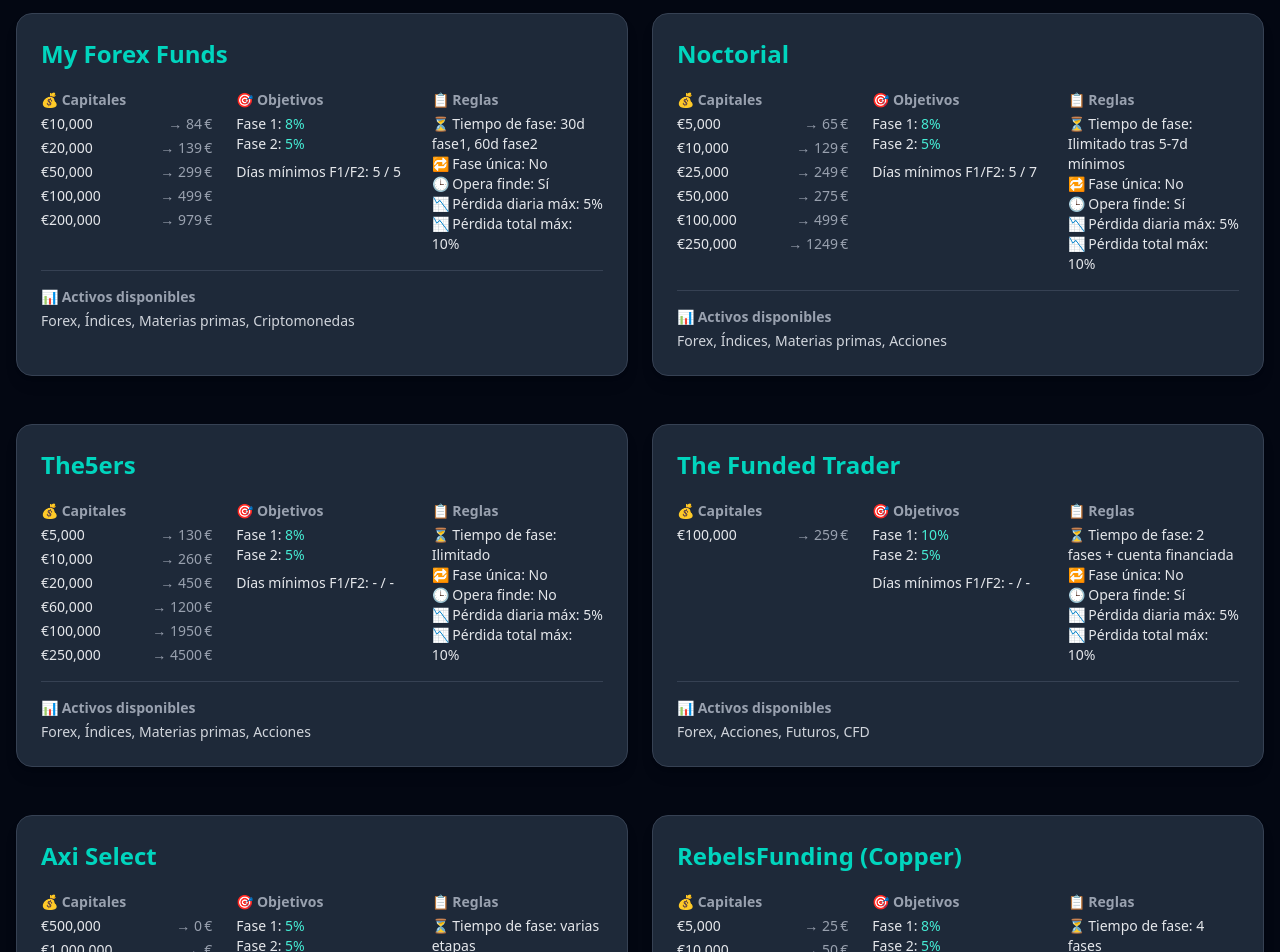
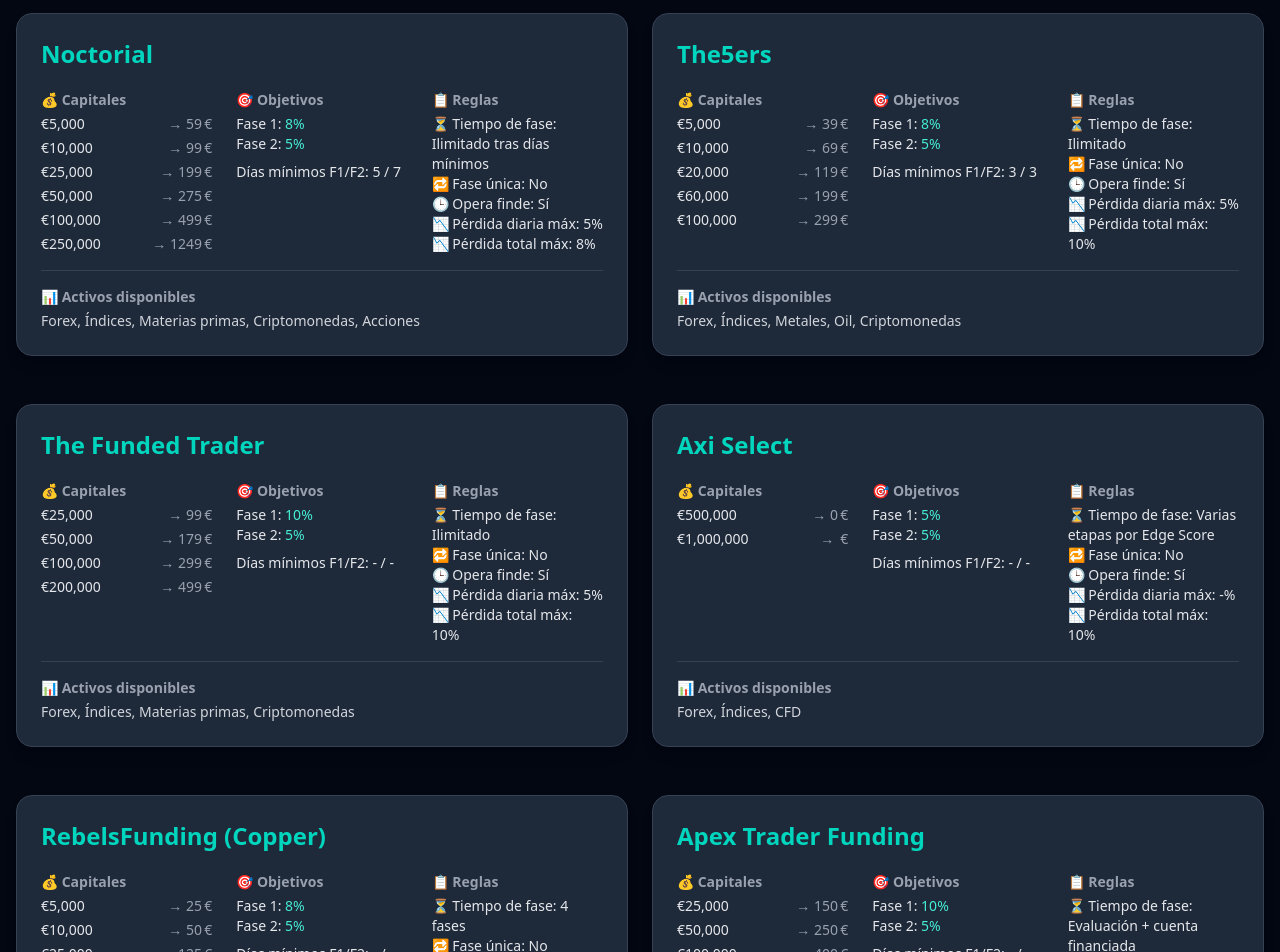
Before and after one commit to jaimejportero/comparador-fondeo, a React (Vite) app: page /comparador in a window 1280 px wide. Shown: the part 1560-2512 px from the top of the page. Built offline with nearby package versions, Linux system fonts and the light colour scheme.

Commit message:
Nuevas reseñas

```diff
--- a/src/data/cuentas.ts
+++ b/src/data/cuentas.ts
@@ -1,26 +1,19 @@
-export interface CuentaFondeada {
-  nombre: string;
-  capitales: number[];
-  precios: number[];
-  tiempoFase: string;
-  tiempoFaseTipo?: "ilimitado" | "30-60" | "otro";
-  objetivo_fase1: number;
-  objetivo_fase2: number;
-  dias_min_fase1?: number;
-  dias_min_fase2?: number;
-  precio_original?: number;
-  fase_unica?: boolean;
-  mantiene_finde: boolean;
-  activos: string[];
-  perdidas_max_diaria?: number;
-  perdidas_max_total?: number;
-}
+import type { CuentaFondeada } from "./types"; // ajusta el path si lo tienes en otro sitio
+
+// ⚠️ CAMBIOS RESPECTO A TU VERSIÓN ORIGINAL:
+// - My Forex Funds ELIMINADA: cerrada por reguladores en agosto 2023, caso CFTC
+// - FTMO: precios actualizados (€155-€1080), capitales corregidos (sin 30k ni 80k ni 160k)
+// - FTMO: mantiene_finde FALSE en cuenta Normal (solo Swing permite fin de semana en funded)
+// - The5ers: precios actualizados, capitales corregidos, mantiene_finde TRUE
+// - Noctorial: precios actualizados (€59-€1249), drawdown total corregido a 8%
+// - E8 Funding: mantiene_finde TRUE (sí permite fin de semana en evaluación)
+// - FXIFY: capitales y precios actualizados, max capital $400k
 
 export const cuentasData: CuentaFondeada[] = [
-   {
+  {
     nombre: "FTMO",
-    capitales: [10000, 20000, 30000, 80000, 100000, 160000],
-    precios: [180, 340, 500, 860, 1000, 1600],
+    capitales: [10000, 25000, 50000, 100000, 200000],
+    precios: [155, 250, 345, 540, 1080], // EUR, precios estándar 2026
     tiempoFase: "Ilimitado (mín. 4 días por fase)",
     tiempoFaseTipo: "ilimitado",
     objetivo_fase1: 10,
@@ -28,7 +21,7 @@
     dias_min_fase1: 4,
     dias_min_fase2: 4,
     fase_unica: false,
-    mantiene_finde: true,
+    mantiene_finde: false, // cuenta Normal no permite finde en funded; Swing sí (cuenta aparte)
     activos: ["Forex", "Índices", "Materias primas", "Criptomonedas", "Acciones"],
     perdidas_max_diaria: 5,
     perdidas_max_total: 10
@@ -37,26 +30,57 @@
     nombre: "E8 Funding",
     capitales: [25000, 50000, 100000, 250000],
     precios: [228, 448, 868, 2188],
-    tiempoFase: "Ilimitado, fase1:30d, fase2:60d",
-    tiempoFaseTipo: "30-60",
+    tiempoFase: "Ilimitado",
+    tiempoFaseTipo: "ilimitado",
     objetivo_fase1: 8,
     objetivo_fase2: 5,
     fase_unica: false,
-    mantiene_finde: false,
-    activos: ["Forex", "Índices", "Metales", "Acciones"],
+    mantiene_finde: true,
+    activos: ["Forex", "Índices", "Metales", "Acciones", "Criptomonedas"],
     perdidas_max_diaria: 5,
     perdidas_max_total: 8
   },
+  // ❌ My Forex Funds ELIMINADA — cerrada por la CFTC en agosto 2023
   {
-    nombre: "My Forex Funds",
-    capitales: [10000, 20000, 50000, 100000, 200000],
-    precios: [84, 139, 299, 499, 979],
-    tiempoFase: "30d fase1, 60d fase2",
-    tiempoFaseTipo: "30-60",
+    nombre: "Noctorial",
+    capitales: [5000, 10000, 25000, 50000, 100000, 250000],
+    precios: [59, 99, 199, 275, 499, 1249], // EUR, actualizados 2026
+    tiempoFase: "Ilimitado tras días mínimos",
+    tiempoFaseTipo: "ilimitado",
     objetivo_fase1: 8,
     objetivo_fase2: 5,
     dias_min_fase1: 5,
-    dias_min_fase2: 5,
+    dias_min_fase2: 7,
+    fase_unica: false,
+    mantiene_finde: true,
+    activos: ["Forex", "Índices", "Materias primas", "Criptomonedas", "Acciones"],
+    perdidas_max_diaria: 5,
+    perdidas_max_total: 8 // drawdown total es 8% en Noctorial, no 10%
+  },
+  {
+    nombre: "The5ers",
+    capitales: [5000, 10000, 20000, 60000, 100000],
+    precios: [39, 69, 119, 199, 299], // USD, programa High Stakes 2026
+    tiempoFase: "Ilimitado",
+    tiempoFaseTipo: "ilimitado",
+    objetivo_fase1: 8,
+    objetivo_fase2: 5,
+    dias_min_fase1: 3, // 3 días rentables mínimo
+    dias_min_fase2: 3,
+    fase_unica: false,
+    mantiene_finde: true, // permite overnight y fin de semana
+    activos: ["Forex", "Índices", "Metales", "Oil", "Criptomonedas"],
+    perdidas_max_diaria: 5,
+    perdidas_max_total: 10
+  },
+  {
+    nombre: "The Funded Trader",
+    capitales: [25000, 50000, 100000, 200000],
+    precios: [99, 179, 299, 499],
+    tiempoFase: "Ilimitado",
+    tiempoFaseTipo: "ilimitado",
+    objetivo_fase1: 10,
+    objetivo_fase2: 5,
     fase_unica: false,
     mantiene_finde: true,
     activos: ["Forex", "Índices", "Materias primas", "Criptomonedas"],
@@ -64,80 +88,36 @@
     perdidas_max_total: 10
   },
   {
-    nombre: "Noctorial",
-    capitales: [5000, 10000, 25000, 50000, 100000, 250000],
-    precios: [65, 129, 249, 275, 499, 1249],
-    tiempoFase: "Ilimitado tras 5‑7d mínimos",
-    tiempoFaseTipo: "ilimitado",
-    objetivo_fase1: 8,
-    objetivo_fase2: 5,
-    dias_min_fase1: 5,
-    dias_min_fase2: 7,
-    fase_unica: false,
-    mantiene_finde: true,
-    activos: ["Forex", "Índices", "Materias primas", "Acciones"],
-    perdidas_max_diaria: 5,
-    perdidas_max_total: 10
-  },
-  {
-    nombre: "The5ers",
-    capitales: [5000, 10000, 20000, 60000, 100000, 250000],
-    precios: [130, 260, 450, 1200, 1950, 4500],
-    tiempoFase: "Ilimitado",
-    tiempoFaseTipo: "ilimitado",
-    objetivo_fase1: 8,
-    objetivo_fase2: 5,
-    fase_unica: false,
-    mantiene_finde: false,
-    activos: ["Forex", "Índices", "Materias primas", "Acciones"],
-    perdidas_max_diaria: 5,
-    perdidas_max_total: 10
-  },
-  {
-    nombre: "The Funded Trader",
-    capitales: [100000], // ejemplo
-    precios: [259],
-    tiempoFase: "2 fases + cuenta financiada",
-    tiempoFaseTipo: "30-60",
-    objetivo_fase1: 10,
-    objetivo_fase2: 5,
-    fase_unica: false,
-    mantiene_finde: true,
-    activos: ["Forex","Acciones","Futuros","CFD"],
-    perdidas_max_diaria: 5, // 5%
-    perdidas_max_total: 10   // 10% :contentReference[oaicite:1]{index=1}
-  },
-  {
     nombre: "Axi Select",
-    capitales: [500000,1000000],
-    precios: [0], // gratis
-    tiempoFase: "varias etapas",
+    capitales: [500000, 1000000],
+    precios: [0], // sin coste de entrada
+    tiempoFase: "Varias etapas por Edge Score",
     objetivo_fase1: 5,
     objetivo_fase2: 5,
     fase_unica: false,
     mantiene_finde: true,
-    activos: ["Forex","Índices","CFD"],
+    activos: ["Forex", "Índices", "CFD"],
     perdidas_max_diaria: undefined,
-    perdidas_max_total: 10  // 10% por fase :contentReference[oaicite:2]{index=2}
+    perdidas_max_total: 10
   },
   {
     nombre: "RebelsFunding (Copper)",
-    capitales: [5000,10000,25000,50000,100000,250000],
-    precios: [25,50,125,250,499,1249],
+    capitales: [5000, 10000, 25000, 50000, 100000, 250000],
+    precios: [25, 50, 125, 250, 499, 1249],
     tiempoFase: "4 fases",
     tiempoFaseTipo: "30-60",
     objetivo_fase1: 8,
     objetivo_fase2: 5,
     fase_unica: false,
     mantiene_finde: true,
-    activos: ["Forex","CFD"],
+    activos: ["Forex", "CFD"],
     perdidas_max_diaria: 5,
-    perdidas_max_total: 10  // :contentReference[oaicite:3]{index=3}
+    perdidas_max_total: 10
   },
   {
     nombre: "Apex Trader Funding",
-    capitales: [25000,50000,100000,150000,250000,300000],
-    precios: [150,250,400,600,900,1200],
+    capitales: [25000, 50000, 100000, 150000, 250000, 300000],
+    precios: [150, 250, 400, 600, 900, 1200],
     tiempoFase: "Evaluación + cuenta financiada",
     tiempoFaseTipo: "30-60",
     objetivo_fase1: 10,
@@ -146,51 +126,51 @@
     mantiene_finde: true,
     activos: ["Futuros"],
     perdidas_max_diaria: undefined,
-    perdidas_max_total: 30  // 30%, sube a 50% después :contentReference[oaicite:4]{index=4}
+    perdidas_max_total: 30
   },
   {
     nombre: "BrightFunded",
-    capitales: [100000,200000,400000],
-    precios: [199,349,649],
+    capitales: [100000, 200000, 400000],
+    precios: [199, 349, 649],
     tiempoFase: "2 fases",
     tiempoFaseTipo: "30-60",
     objetivo_fase1: 8,
     objetivo_fase2: 5,
     fase_unica: false,
     mantiene_finde: true,
-    activos: ["Forex","Cripto","Índices","Metales"],
+    activos: ["Forex", "Criptomonedas", "Índices", "Metales"],
     perdidas_max_diaria: 5,
-    perdidas_max_total: 10  // :contentReference[oaicite:5]{index=5}
+    perdidas_max_total: 10
   },
   {
     nombre: "Trade The Pool",
-    capitales: [20000,50000,100000,200000,260000],
-    precios: [99,199,349,649,749],
+    capitales: [20000, 50000, 100000, 200000, 260000],
+    precios: [99, 199, 349, 649, 749],
     tiempoFase: "1 fase evaluación",
     tiempoFaseTipo: "30-60",
     objetivo_fase1: 6,
     objetivo_fase2: 15,
     fase_unica: true,
     mantiene_finde: false,
-    activos: ["Stocks","ETFs"],
+    activos: ["Acciones", "ETFs"],
     perdidas_max_diaria: undefined,
-    perdidas_max_total: undefined // varía según cuenta pero suelen ser ~3x diaria :contentReference[oaicite:6]{index=6}
+    perdidas_max_total: undefined
   },
   {
     nombre: "FXIFY",
-    capitales: [5000,10000,20000,40000,400000],
-    precios: [250,400,600,1000,2000],
-    tiempoFase: "1–3 fases + Instant",
+    capitales: [5000, 10000, 25000, 50000, 100000, 200000, 400000],
+    precios: [39, 69, 149, 249, 449, 799, 1399], // precios actualizados 2026
+    tiempoFase: "Ilimitado",
     tiempoFaseTipo: "ilimitado",
     objetivo_fase1: 10,
     objetivo_fase2: 5,
     fase_unica: false,
     mantiene_finde: true,
-    activos: ["Forex","CFD","Futuros"],
+    activos: ["Forex", "CFD", "Índices", "Materias primas", "Acciones"],
     perdidas_max_diaria: 5,
-    perdidas_max_total: 10  // máximo diario 3-5%, total 5-10%; instant trailing 8% :contentReference[oaicite:7]{index=7}
+    perdidas_max_total: 10
   },
-   {
+  {
     nombre: "True Forex Funds",
     capitales: [10000, 25000, 50000, 100000],
     precios: [85, 189, 359, 629],
@@ -200,7 +180,7 @@
     objetivo_fase2: 5,
     fase_unica: false,
     mantiene_finde: true,
-    activos: ["Forex", "Cripto", "Índices", "Materias primas"],
+    activos: ["Forex", "Criptomonedas", "Índices", "Materias primas"],
     perdidas_max_diaria: 5,
     perdidas_max_total: 10
   },
@@ -290,9 +270,9 @@
   },
   {
     nombre: "Topstep",
-    capitales: [50000, 100000],
-    precios: [165, 325],
-    tiempoFase: "Trading Combine (2 fases)",
+    capitales: [50000, 100000, 150000],
+    precios: [165, 325, 375],
+    tiempoFase: "Trading Combine (evaluación continua)",
     tiempoFaseTipo: "30-60",
     objetivo_fase1: 6,
     objetivo_fase2: 4,
--- a/src/screens/index.tsx
+++ b/src/screens/index.tsx
@@ -43,102 +43,104 @@
   Topstep: 1
 };
 
+// src/data/reseñas.ts
+// Reseñas actualizadas a marzo 2026 basadas en Trustpilot, PropFirmMatch y comunidades de trading
+
 export const reseñasPorPlataforma: Record<string, string[]> = {
   FTMO: [
-    "Para nuevos traders es un buen lugar para comenzar… ayuda a manejar la gestión de riesgos.",
-    "Super worth it… cambiaron mis finanzas muy rápido, pagos el mismo día.",
-    "La evaluación es exigente (10 % objetivo)… pero ofrece coaching y oportunidades reales."
+    "✅ 4.8/5 en Trustpilot con +40.000 reseñas. Pagos rápidos, reglas claras y soporte 24/7. El referente del sector desde 2015.",
+    "⚠️ Algunos traders reportan spreads elevados en cuenta fondeada respecto a la demo del reto.",
+    "❌ Casos aislados de cuentas bloqueadas por estrategias consideradas 'gambling' sin previo aviso claro en las reglas."
   ],
   "The5ers": [
-    "Son una de las firmas más reputadas, spreads ajustados y legit.",
-    "Gran experiencia como scalper, ¡ya hice dos retiros!",
-    "Cobran comisiones altas para swing trading (swap elevado)."
-  ],
-  "My Forex Funds": [
-    "Trustpilot: puntuación de 1.7/5; varios traders reportan estafa.",
-    "Algunos opinan que es una estafa—pagas y no entregan la cuenta.",
-    "Sin respuestas a las reseñas negativas."
+    "✅ 4.9/5 en Trustpilot con +21.000 reseñas. Reglas transparentes, sin letra pequeña y plan de escalado hasta $4M.",
+    "⚠️ En marzo 2026 varios traders reportan retrasos en pagos de hasta 7 días hábiles.",
+    "❌ Proceso de verificación KYC estricto: cuentas rechazadas si detectan otra persona cerca durante la entrevista de verificación."
   ],
   "E8 Funding": [
-    "No hay datos notorios, podrían ser poco conocidos pero sinceros."
+    "✅ 4.7/5 en Trustpilot. Tiempo ilimitado en ambas fases, buena variedad de activos incluyendo cripto y acciones.",
+    "⚠️ Soporte algo más lento que FTMO o The5ers según usuarios recientes.",
+    "❌ Apalancamiento máximo de 1:50, inferior al de la competencia (FTMO o The5ers ofrecen 1:100)."
   ],
   "Noctorial": [
-    "Muy flexible con tiempo, buena plataforma emergente."
+    "✅ Plataforma flexible con drawdown total del 8% y precios competitivos desde 59€. Permite finde.",
+    "⚠️ Comunidad y track record menores que firmas veteranas. Menos reviews públicas verificadas.",
+    "❌ Al ser una firma más reciente, hay menos testimonios de pagos verificados en plataformas independientes."
   ],
   "The Funded Trader": [
-    "Permite bastantes activos y tiene buen soporte.",
-    "Payouts altos pero requiere disciplina.",
-    "La app web es algo lenta."
+    "✅ Amplia variedad de activos y tiempo ilimitado en el reto. Buena reputación general en 2025.",
+    "⚠️ Comunidad reporta que los spreads han subido respecto a años anteriores.",
+    "❌ Algunos traders comparan su evolución negativa con la de FTMO: más restricciones y menos transparencia."
+  ],
+  "Axi Select": [
+    "✅ Sin coste de entrada, modelo único en el sector. Permite escalar hasta $1M con buen historial.",
+    "⚠️ Acceso muy restringido: el Edge Score es difícil de mantener y muchos traders no superan la fase inicial.",
+    "❌ No apto para la mayoría de traders retail. Orientado a profesionales con track record demostrable."
+  ],
+  "RebelsFunding (Copper)": [
+    "✅ Entrada desde 25€, la más accesible del mercado. Buena opción para probar el modelo de prop firm.",
+    "⚠️ El proceso de 4 fases es más largo que el estándar de 2 fases del resto del mercado.",
+    "❌ Firma relativamente nueva con menos reseñas verificadas. Historial de pagos aún limitado."
+  ],
+  "Apex Trader Funding": [
+    "✅ Referente absoluto para trading de futuros en EE.UU. Promociones frecuentes de hasta 80% de descuento.",
+    "⚠️ Solo disponible para futuros: no apto para traders de Forex, cripto o acciones.",
+    "❌ Drawdown total del 30% puede generar una falsa sensación de seguridad que lleva a sobreoperar."
+  ],
+  "BrightFunded": [
+    "✅ Interfaz moderna, acepta criptomonedas como activo y como método de pago.",
+    "⚠️ Firma relativamente nueva (2022), con menos historial de pagos verificados que FTMO o The5ers.",
+    "❌ Comunidad pequeña y pocas reseñas independientes verificadas a fecha de 2026."
+  ],
+  "Trade The Pool": [
+    "✅ La única prop firm especializada en acciones y ETFs americanos. Ideal para traders de bolsa.",
+    "⚠️ No permite Forex ni cripto, lo que limita mucho su público objetivo.",
+    "❌ La estructura de fase única con objetivo del 6% parece fácil, pero las reglas de riesgo son estrictas."
   ],
   FXIFY: [
-    "Crecimiento rápido en la industria, prometedor.",
-    "Buenas condiciones para traders agresivos.",
-    "Algunas dudas en la comunidad sobre soporte."
-  ],
-  BrightFunded: [
-    "Interfaz moderna, aceptan criptos.",
-    "Ideal para diversificar activos.",
-    "Aún nuevos, falta reputación."
-  ],
-  "Apex Trader Funding": [
-    "Muy populares entre futuros, buen apalancamiento.",
-    "Poco drawdown diario.",
-    "Tienen bastantes promociones."
-  ],
-  "Trade The Pool": [
-    "Ideal para acciones americanas.",
-    "Requiere experiencia previa en bolsa.",
-    "Plataforma muy centrada en datos."
-  ],
-  "Axi Select": [
-    "Sin coste inicial, pero difícil de acceder.",
-    "Requiere constancia para mantener el Edge score.",
-    "Modelo distinto al resto."
-  ],
-  "RebelsFunding (Copper)": [
-    "Accesible desde 25€.",
-    "Tiene varias fases pero claras.",
-    "Plataforma nueva pero creciente."
+    "✅ 5 tipos de reto distintos, incluyendo Instant Funding. Profit split hasta 90% y payouts bi-semanales.",
+    "⚠️ La variedad de opciones puede ser confusa para traders sin experiencia previa en prop firms.",
+    "❌ No ofrece cuentas swap-free, lo que penaliza a traders que mantienen posiciones varios días."
   ],
   "True Forex Funds": [
-    "Muy buena ejecución y spreads bajos.",
-    "Permite operar cripto y tiene reglas claras.",
-    "En crecimiento, con buena reputación."
+    "✅ Spreads bajos, permite cripto e índices, y ofrece opción de reto express de una sola fase.",
+    "⚠️ Firma de tamaño medio con menos visibilidad que FTMO o The5ers en comunidades de trading.",
+    "❌ Historial de pagos más limitado que las firmas veteranas, aunque sin incidentes graves reportados."
   ],
   "DNA Funded": [
-    "Reto económico para empezar.",
-    "Evaluación exigente pero rápida.",
-    "Apoyo por Discord activo."
+    "✅ Una de las opciones más económicas del mercado desde 45€. Comunidad activa en Discord.",
+    "⚠️ No permite mantener posiciones el fin de semana, lo que limita estrategias swing.",
+    "❌ Variedad de activos reducida (Forex y acciones). Sin materias primas ni cripto."
   ],
   fundedprime: [
-    "Reto estándar con buena variedad de activos.",
-    "Proceso de retirada claro y rápido.",
-    "Soporte técnico excelente."
+    "✅ Proceso de retiro claro y rápido según usuarios. Buena variedad de activos para el precio.",
+    "⚠️ Firma poco conocida fuera de comunidades específicas. Baja visibilidad en Trustpilot.",
+    "❌ Escasa presencia en comparativas independientes, lo que dificulta verificar su historial de pagos."
   ],
   "Hola Prime": [
-    "Opciones baratas para comenzar.",
-    "Buena interfaz y condiciones simples.",
-    "Plataforma poco conocida aún."
+    "✅ Precios muy competitivos desde 55€ con condiciones sencillas y sin reglas complejas.",
+    "⚠️ Firma relativamente nueva con comunidad pequeña y pocas reseñas verificadas en 2026.",
+    "❌ Poca transparencia en cuanto a historial de pagos y datos públicos de traders financiados."
   ],
   Profitex: [
-    "Ideal para traders agresivos.",
-    "Drawdown diario más amplio de lo habitual.",
-    "Plataforma nueva en evaluación."
+    "✅ Drawdown diario del 7%, el más amplio de esta lista. Útil para estrategias más agresivas.",
+    "⚠️ Solo permite Forex y fase única, lo que limita tanto el tipo de trader como la variedad operativa.",
+    "❌ Firma con muy poca presencia pública y escasas reseñas verificadas. Difícil evaluar su fiabilidad."
   ],
   PipFarm: [
-    "Buen soporte y comunidad activa.",
-    "Opciones rápidas para fondeo.",
-    "Límites algo ajustados."
+    "✅ Precio de entrada desde 39€ y comunidad activa con buen soporte según usuarios recientes.",
+    "⚠️ Drawdown diario del 3%, el más restrictivo de esta lista. Requiere mucha precisión operativa.",
+    "❌ Solo Forex disponible. Sin acceso a índices, metales ni criptomonedas."
   ],
   "OFP Funding": [
-    "Drawdown estricto, ideal para disciplina.",
-    "Pagos rápidos y cuenta clara.",
-    "Algo limitada en activos."
+    "✅ Modelo de fase única con pagos reportados como rápidos por la comunidad.",
+    "⚠️ Drawdown total del 4% es extremadamente restrictivo. Un par de malos días puede eliminar la cuenta.",
+    "❌ Solo Forex e Índices, y sin opción de mantener posiciones el fin de semana."
   ],
   Topstep: [
-    "Famosos por futuros, de los más confiables.",
-    "Sin forex, pero excelente ejecución.",
-    "Proceso largo pero formativo."
+    "✅ El referente mundial para futuros. Primeros $10.000 de beneficio al 100% para el trader.",
+    "⚠️ Solo futuros: no válido para traders de Forex, cripto o acciones.",
+    "❌ El modelo de pago (100% primeros $10K, luego 90%) es atractivo pero diferente al estándar del mercado."
   ]
 };
 
```
